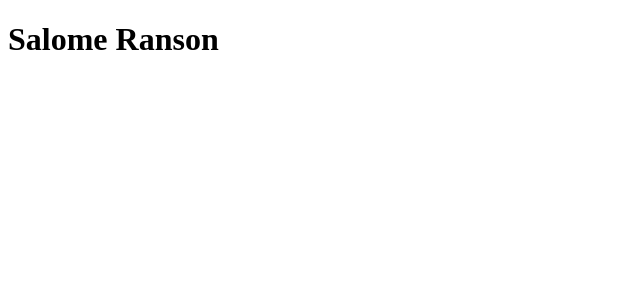
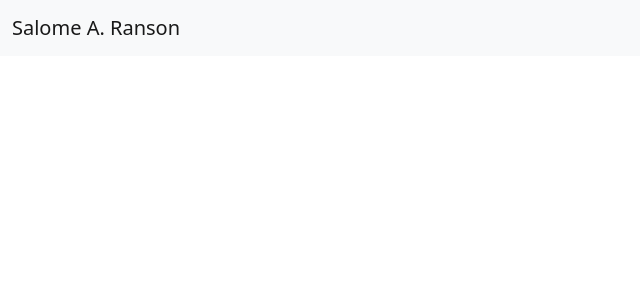
Before and after one commit to sranson/Portfolio-React, a React (Create React App) app: page / in a window 1280 px wide. Shown: the top 300 px of the page, without its empty margins (0-640 px from the left). Built offline with nearby package versions, Linux system fonts and the light colour scheme.

Commit message:
created components folder and added a Header component

```diff
--- a/public/index.html
+++ b/public/index.html
@@ -10,6 +10,7 @@
       content="Web site created using create-react-app"
     />
     <link rel="apple-touch-icon" href="%PUBLIC_URL%/logo192.png" />
+    <link href="https://cdn.jsdelivr.net/npm/bootstrap@5.0.2/dist/css/bootstrap.min.css" rel="stylesheet" integrity="sha384-EVSTQN3/azprG1Anm3QDgpJLIm9Nao0Yz1ztcQTwFspd3yD65VohhpuuCOmLASjC" crossorigin="anonymous">
     <!--
       manifest.json provides metadata used when your web app is installed on a
       user's mobile device or desktop. See https://developers.google.com/web/fundamentals/web-app-manifest/
--- /dev/null
+++ b/src/components/App.js
@@ -0,0 +1,18 @@
+import React from 'react';
+import reactDom from 'react-dom';
+import Header from './Header';
+
+
+
+class App extends React.Component {
+    render() {
+        return(
+            <div>
+                <Header />
+            </div>
+        )
+    }
+}
+
+
+export default App;
--- /dev/null
+++ b/src/components/Header.js
@@ -0,0 +1,20 @@
+import React from 'react';
+import reactDom from 'react-dom';
+
+
+
+const Header = () => {
+    return (
+        <div>
+            <nav className="navbar navbar-expand-lg navbar-light bg-light">
+                <div className="container-fluid">
+                    <a className="navbar-brand" href="#">Salome A. Ranson</a>
+                    <button className="navbar-toggler" type="button" data-bs-toggle="collapse" data-bs-target="#navbarSupportedContent" aria-controls="navbarSupportedContent" aria-expanded="false" aria-label="Toggle navigation"></button>
+                </div>
+            </nav>
+        </div>
+    )
+}
+
+
+export default Header;
--- a/src/index.js
+++ b/src/index.js
@@ -1,16 +1,6 @@
 import React from 'react';
 import ReactDom from 'react-dom';
+import App from './components/App';
 
 
-
-class App extends React.Component {
-    render() {
-        return(
-            <div>
-                <h1>Salome Ranson</h1>
-            </div>
-        )
-    }
-}
-
 ReactDom.render(<App />, document.querySelector('#root'));
```
